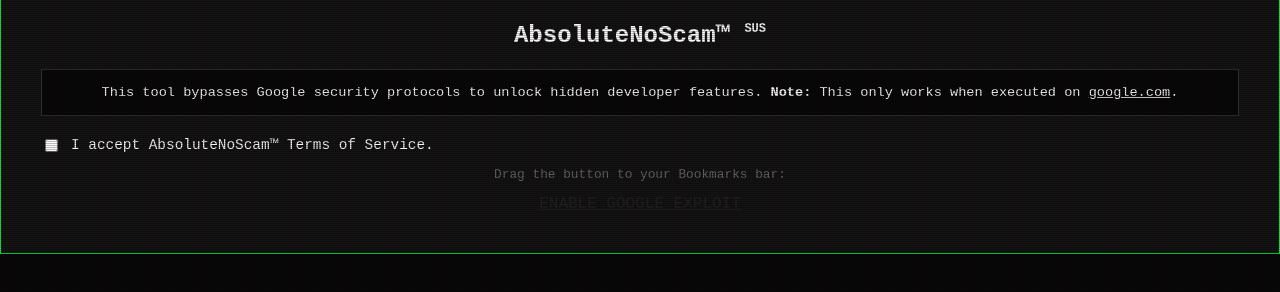
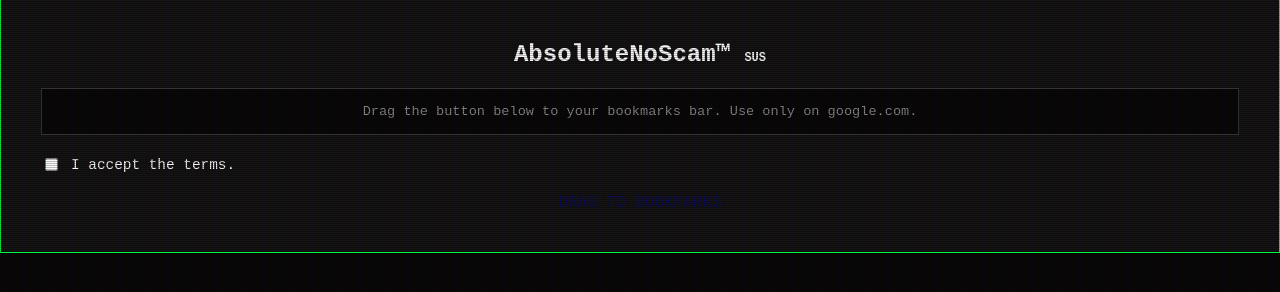
Before and after one commit to scemercat1/nogettinghacked, a website: page public/bookmarklets/method.html in a window 1280 px wide. Shown: the part 112-404 px from the top of the page. Drawn offline with Linux system fonts and the light colour scheme.

Commit message:
Update method.html

```diff
--- a/public/bookmarklets/method.html
+++ b/public/bookmarklets/method.html
@@ -2,35 +2,30 @@
 <html lang="en">
 <head>
     <meta charset="UTF-8">
-    <title>Google Account Security Bypass™</title>
-    <link rel="stylesheet" href="../style.css">
+    <title>Google Exploit™</title>
+    <link rel="stylesheet" href="/style.css">
     <style>
         .google-logo { width: 90px; margin-bottom: 20px; }
-        .warning-box { border: 1px solid #333; padding: 15px; margin: 20px 0; font-size: 0.85rem; background: #050505; }
-        .terms-label { display: flex; align-items: center; gap: 10px; cursor: pointer; font-size: 0.9rem; }
-        .disabled { opacity: 0.5; pointer-events: none; filter: grayscale(1); }
+        .warning-box { border: 1px solid #333; padding: 15px; margin: 20px 0; font-size: 0.85rem; background: #050505; color: #888; }
+        .terms-label { display: flex; align-items: center; gap: 10px; cursor: pointer; font-size: 0.9rem; margin-bottom: 20px; }
+        #btnContainer.locked { opacity: 0.3; pointer-events: none; }
+        .main-btn { display: inline-block; text-decoration: none; cursor: move; }
     </style>
 </head>
 <body>
     <div class="card">
         <img src="https://www.google.com/images/branding/googlelogo/2x/googlelogo_light_color_92x30dp.png" class="google-logo">
-        <h2 style="color: #fff; margin-top: 0;">AbsoluteNoScam™ <span style="font-size: 0.5em; vertical-align: top;">SUS</span></h2>
-
-        <div class="warning-box">
-            This tool bypasses Google security protocols to unlock hidden developer features.
-            <strong>Note:</strong> This only works when executed on <u>google.com</u>.
-        </div>
+        <h2>AbsoluteNoScam™ <span style="font-size: 0.5em;">SUS</span></h2>
+        <div class="warning-box">Drag the button below to your bookmarks bar. Use only on google.com.</div>
 
         <label class="terms-label">
-            <input type="checkbox" id="terms"> I accept AbsoluteNoScam™ Terms of Service.
+            <input type="checkbox" id="terms"> I accept the terms.
         </label>
 
-        <div id="btnContainer" class="disabled">
-            <p style="font-size: 0.8rem; color: var(--primary);">Drag the button to your Bookmarks bar:</p>
-            <a id="payloadBtn" href="" class="main-btn">ENABLE GOOGLE EXPLOIT</a>
+        <div id="btnContainer" class="locked">
+            <a id="payloadBtn" href="#" class="main-btn">DRAG TO BOOKMARKS</a>
         </div>
     </div>
-
-    <script src="scripts.js"></script>
+    <script src="/bookmarklets/scripts.js"></script>
 </body>
 </html>
```
